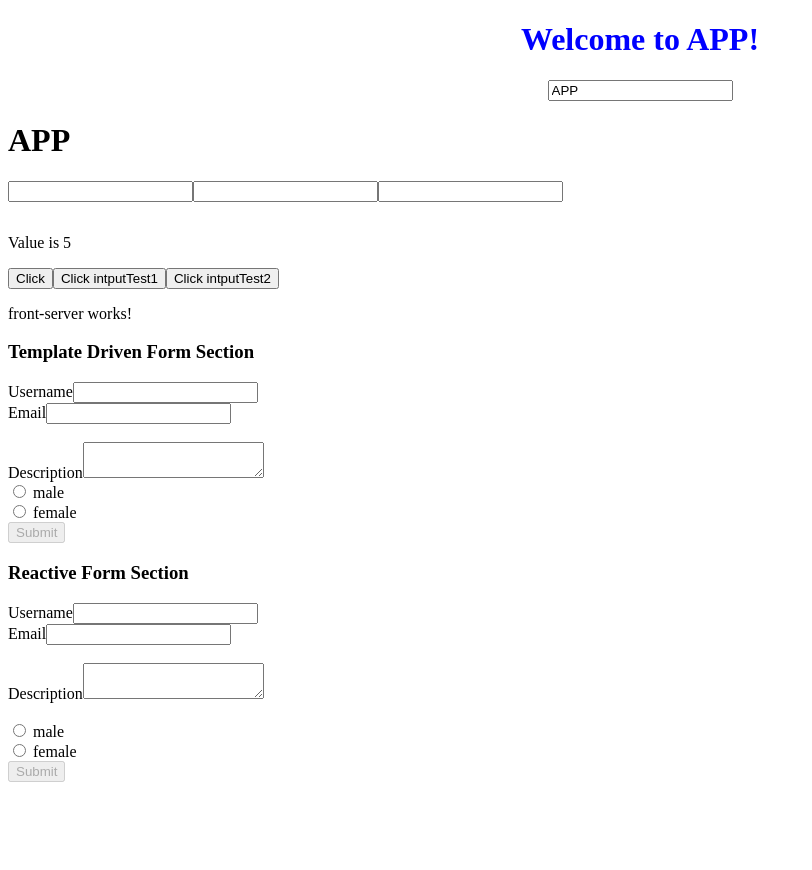
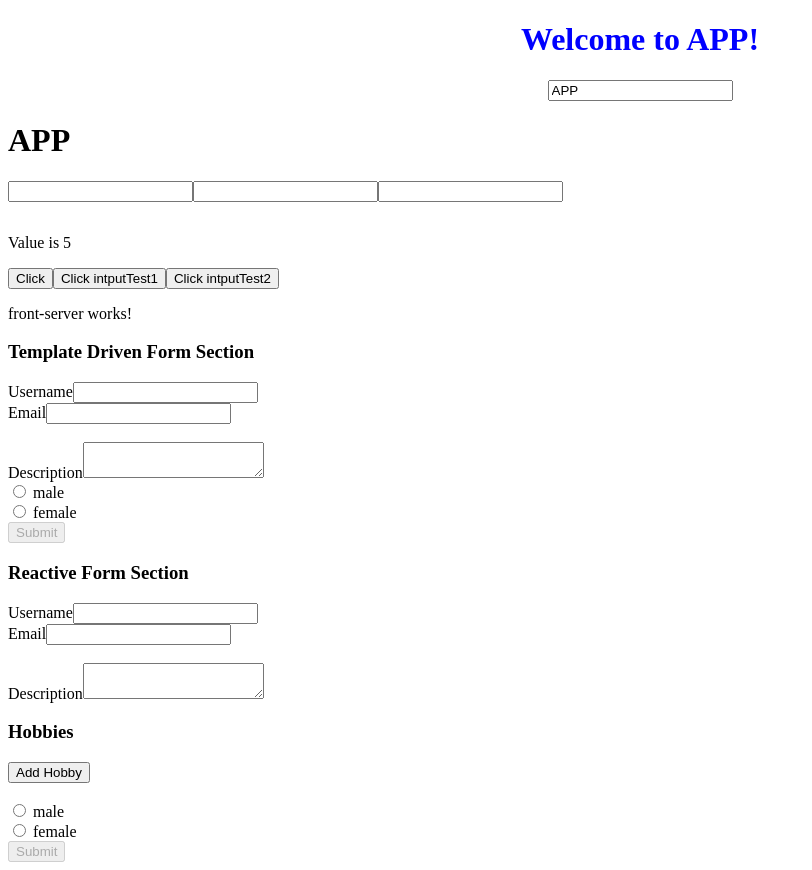
Before and after one commit to ahsanhabib91/learning-angular-theBasics, an Angular app: page / in a window 1280 px wide. Shown: the whole page, without its empty margins (0-812 px from the left). Before the commit the page ends 800 px from the top, so only its background shows below. Built offline with nearby package versions, Linux system fonts and the light colour scheme.

Commit message:
FormArray Done

```diff
--- a/src/app/components/reactive-form-approach/reactive-form-approach.component.html
+++ b/src/app/components/reactive-form-approach/reactive-form-approach.component.html
@@ -15,8 +15,12 @@
     <textarea type="text" id="description" name="description" formControlName="description"></textarea>
     <span *ngIf="!signUpForm.get('description').valid && signUpForm.get('description').touched">Please enter valid description</span>
     <br>
-    <div>
-
+    <div formArrayName="hobbies">
+        <h3>Hobbies</h3>
+        <button type="button" (click)="addHobby()">Add Hobby</button>
+        <div *ngFor="let hobbyControl of signUpForm.get('hobbies').controls; let i = index">
+            <input type="text" [formControlName]="i">
+        </div>
     </div>
     <br>
     <div *ngFor="let gender of genders">
--- a/src/app/components/reactive-form-approach/reactive-form-approach.component.ts
+++ b/src/app/components/reactive-form-approach/reactive-form-approach.component.ts
@@ -31,7 +31,6 @@ export class ReactiveFormApproachComponent implements OnInit {
     addHobby() {
         const control = new FormControl(null, Validators.required);
         (<FormArray>this.signUpForm.get('hobbies')).push(control);
-        console.log('Testing Commit');
     }
 
 }
```
